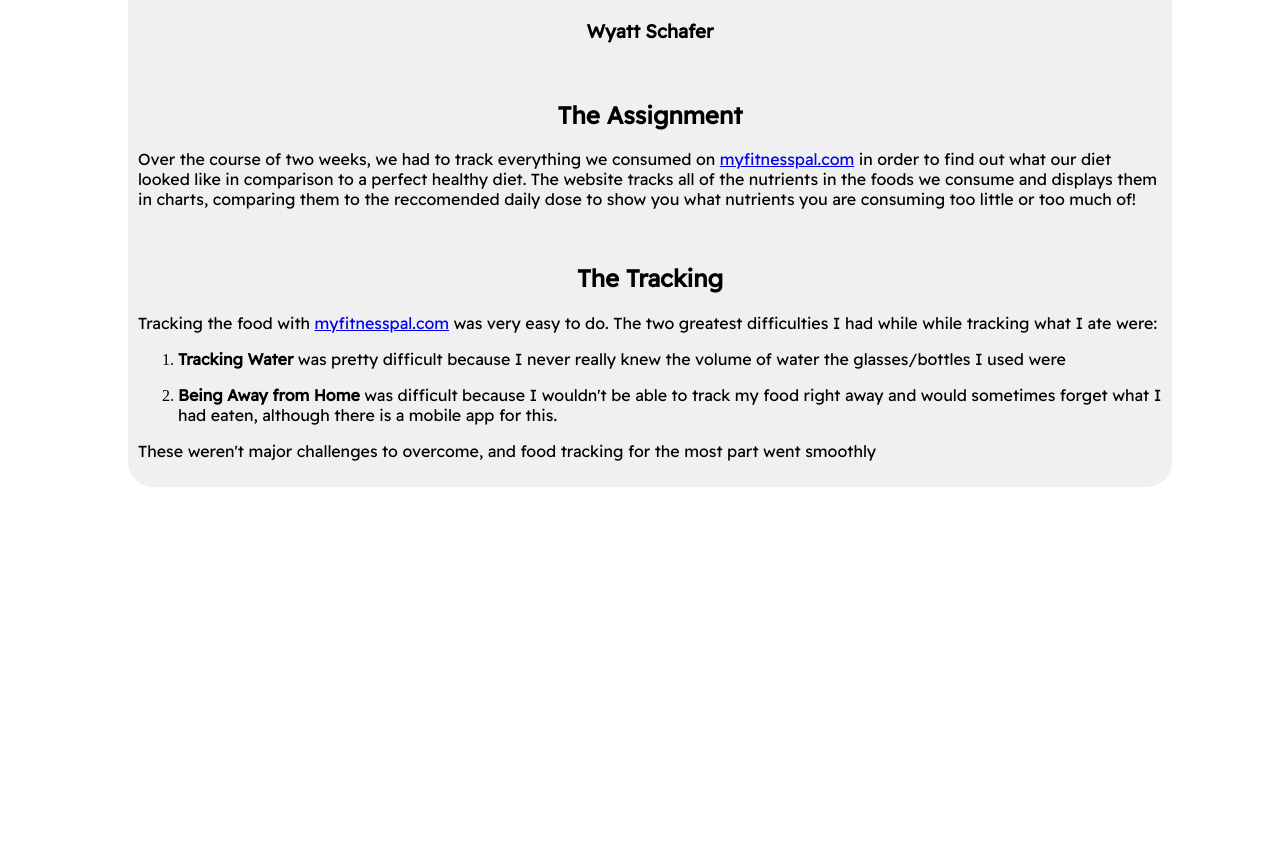
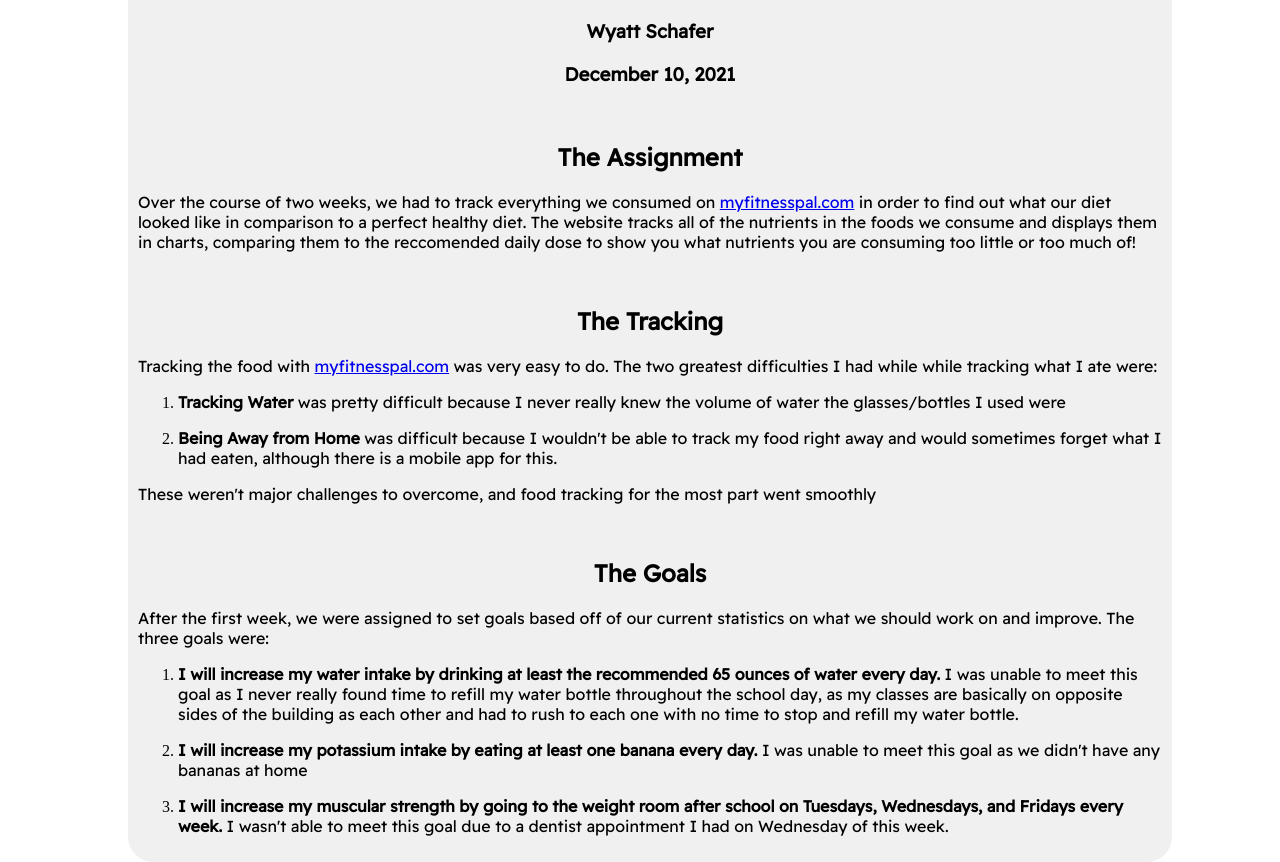
Before and after one commit to WYATTSCHAFER/wyattschafer.github.io, a plain HTML site: page index.html in a window 1280 px wide. Shown: the part 146-1008 px from the top of the page. Before the commit the page ends 800 px from the top, so only its background shows below. Drawn offline with Linux system fonts and the light colour scheme.

Commit message:
Update index.html

```diff
--- a/index.html
+++ b/index.html
@@ -9,6 +9,7 @@
     <div id="titlediv">
       <h1 id="title">Food Tracking</h1>
       <h3>Wyatt Schafer</h3>
+      <h3>December 10, 2021</h3>
       <br>
       <h2>The Assignment</h2>
       <p>Over the course of two weeks, we had to track everything we consumed on <a href="https://www.myfitnesspal.com/">myfitnesspal.com</a> in order to find out what our diet looked like in comparison to a perfect healthy diet. The website tracks all of the nutrients in the foods we consume and displays them in charts, comparing them to the reccomended daily dose to show you what nutrients you are consuming too little or too much of!</p>
@@ -20,6 +21,14 @@
         <li><p><strong>Being Away from Home</strong> was difficult because I wouldn't be able to track my food right away and would sometimes forget what I had eaten, although there is a mobile app for this.</p></li>
       </ol>
       <p>These weren't major challenges to overcome, and food tracking for the most part went smoothly</p>
+      <br>
+      <h2>The Goals</h2>
+      <p>After the first week, we were assigned to set goals based off of our current statistics on what we should work on and improve. The three goals were:</p>
+      <ol>
+        <li><p><strong>I will increase my water intake by drinking at least the recommended 65 ounces of water every day.</strong> I was unable to meet this goal as I never really found time to refill my water bottle throughout the school day, as my classes are basically on opposite sides of the building as each other and had to rush to each one with no time to stop and refill my water bottle.</p></li>
+        <li><p><strong>I will increase my potassium intake by eating at least one banana every day.</strong> I was unable to meet this goal as we didn't have any bananas at home</p></li>
+        <li><p><strong>I will increase my muscular strength by going to the weight room after school on Tuesdays, Wednesdays, and Fridays every week.</strong> I wasn't able to meet this goal due to a dentist appointment I had on Wednesday of this week.</p></li>
+      </ol>
     </div>
   </body>
 </html>
```
